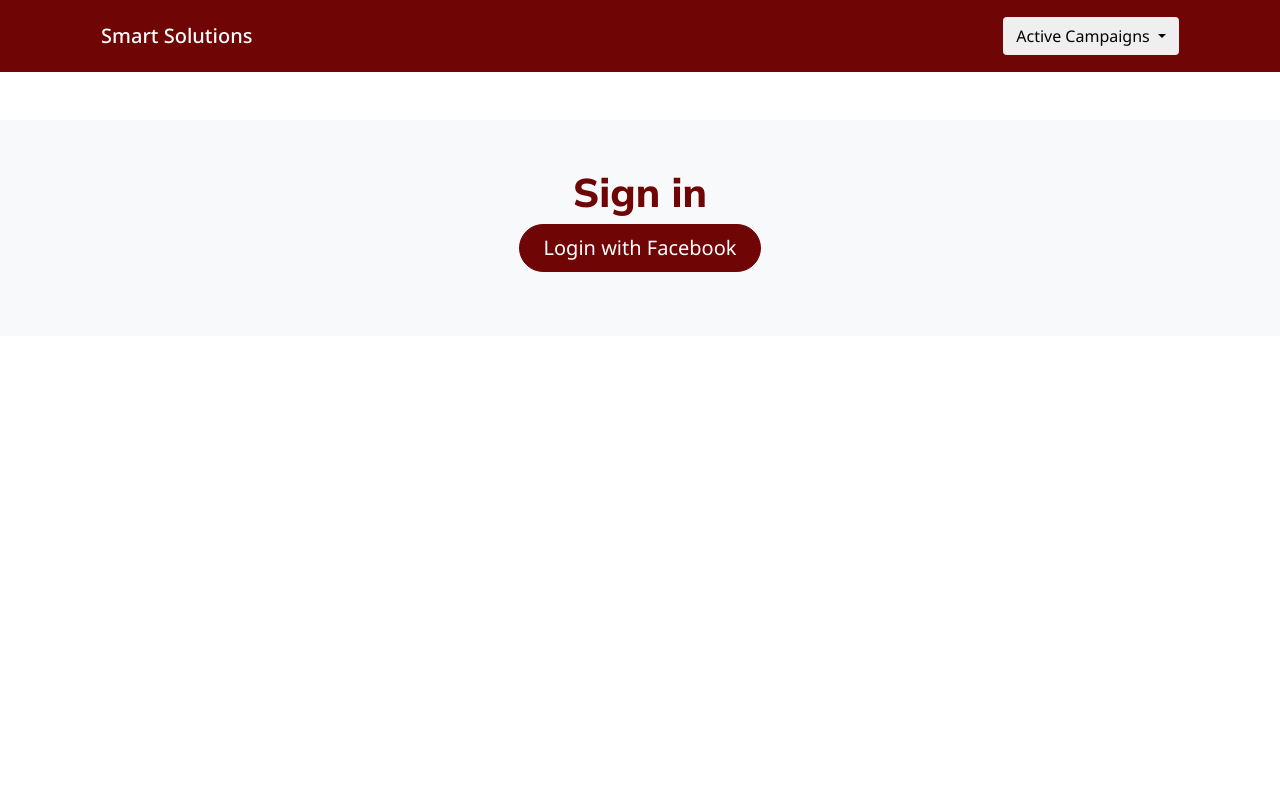
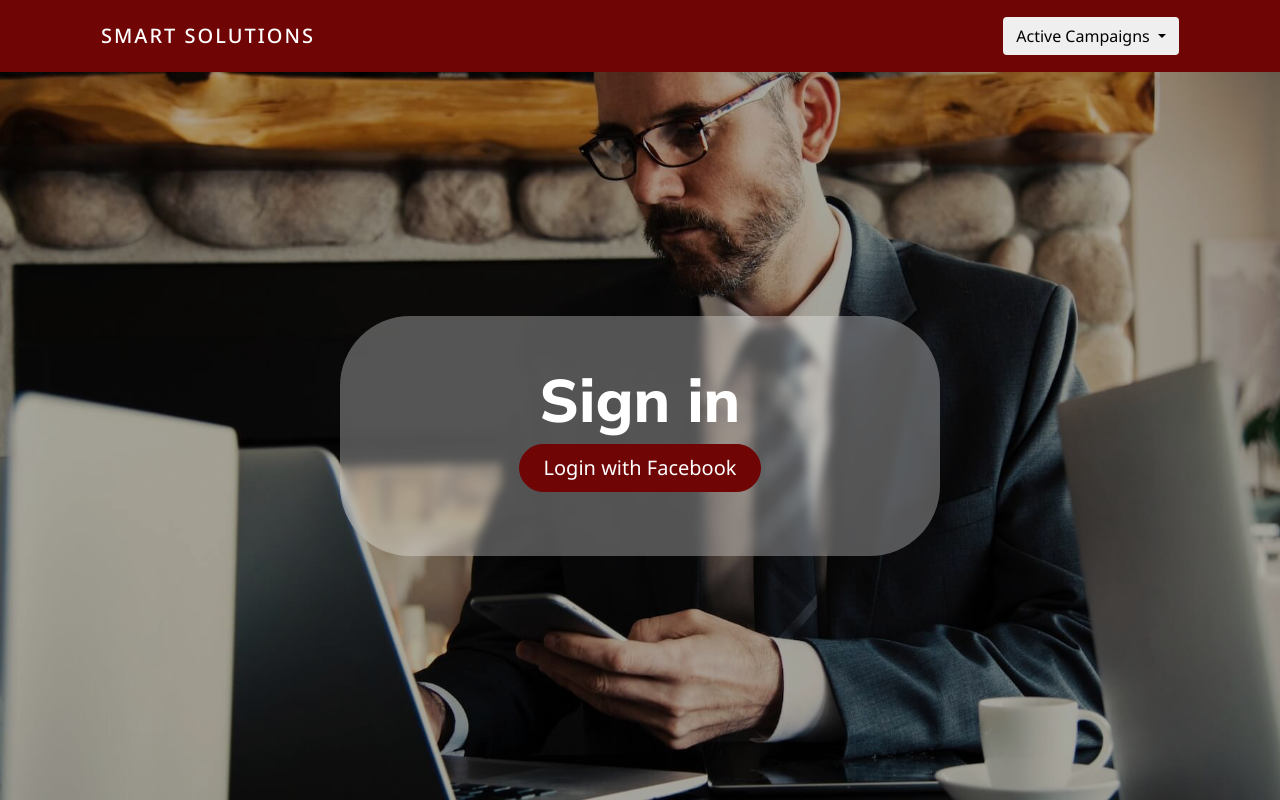
Before and after one commit to smrt-sltns/olduglyhomes.com, a Django app: template template/login.html in a window 1280 px wide. Run offline with Django 4.2, Linux system fonts and the light colour scheme; the template is opened without the code that fills it, so the values that code supplies are empty; some libraries are stand-ins or nearby versions.

Commit message:
redesign home page

```diff
--- a/static/style/index.css
+++ b/static/style/index.css
@@ -10,6 +10,10 @@
   --white-color: #ffffff;
   --black-color: #000000;
   --light-color: #f8f9fa;
+}
+::selection{
+  background-color: var(--pimary-color);
+  color: var(--white-color);
 }
 body{
   font-family: 'Noto Sans', sans-serif;
@@ -61,6 +65,10 @@ table a:hover{
 }
 #header{
   background-color: var(--pimary-color);
+}
+.navbar-brand a{
+  text-transform: uppercase;
+  letter-spacing: 2px;
 }
 .landing-content h1{
   color: var(--pimary-color);
@@ -338,4 +346,13 @@ thead{
   .graph-container{
     box-shadow: none;
   }
+  .navbar-brand a{
+    letter-spacing: 0px;
+  }
+  .navbar-brand{
+    margin-right: 0px;
+  }
+  button.btn.btn-outline-white.dropdown-toggle {
+      font-size: 14px;
+  }
 }
--- a/template/base.html
+++ b/template/base.html
@@ -51,7 +51,7 @@
 
 
   <section class="landing-section">
-      <div class="landing-content text-center p-5 my-5 bg-light">
+      <div class="landing-content text-center px-sm-5 py-5 px-3 mx-2 my-5 bg-light">
         <h1>{% block title %}{% endblock %}</h1>
         <!-- Display messages if the comment is hidden successfully -->
         <div class="message-container" >
--- a/template/login.html
+++ b/template/login.html
@@ -1,6 +1,56 @@
 {% extends 'base.html' %}
+{% load static %}
+
 {% block title %} Sign in {% endblock %}
 {% block content %}
+<style>
+    .landing-section{
+        display: flex;
+        justify-content: center;
+        align-items: center;
+        min-height: calc(100vh - 72px);
+        width: 100%;
+        background: rgba(0, 0, 0, 0.342) url('{% static "image/contact-bg.jpg" %}') no-repeat center;
+        background-size: cover;
+        background-blend-mode: darken;
+    }
+    .landing-content{
+        margin-top: 0 !important;
+        margin-bottom: 0 !important;
+        background-color: #ffffff4f !important;
+        backdrop-filter: blur(5px);
+        width: 100%;
+        max-width: 600px;
+        min-height: 40px;
+        padding-top: 50px;
+        padding-bottom: 70px;
+        border-radius: 70px;
+    }
+    .landing-section h1{
+        color: white;
+        font-size: 60px;
+    }
+    .message-container .alert-info {
+        border-top: 3px solid #7005055e;
+        border-bottom: 3px solid #7005055e;
+        display: inline-block;
+        text-align: center;
+        background-color: transparent;
+        border-left: none;
+        border-right: none;
+        margin-top: 10px;
+        padding-right: 20px;
+    }
+    .message-container .alert-info strong{
+        margin-right: 5px;
+    }
+
+    @media (max-width: 575px){
+        .landing-section h1{
+            font-size: 40px;
+        }
+    }
+</style>
 <section class="authentication">
     <div class="container">
         <div class="text-center mx-auto my-2">
```
Also changed, not shown: static/image/contact-bg.jpg (added).
